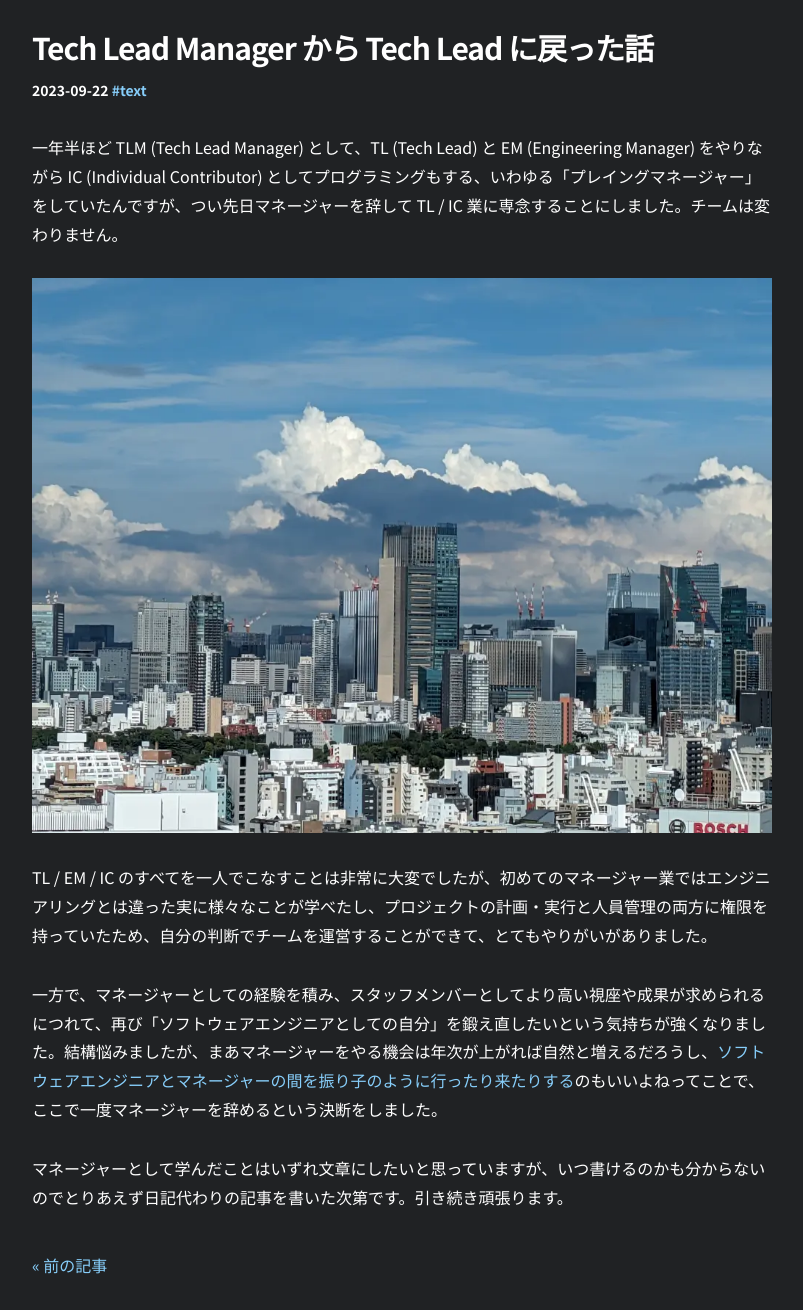
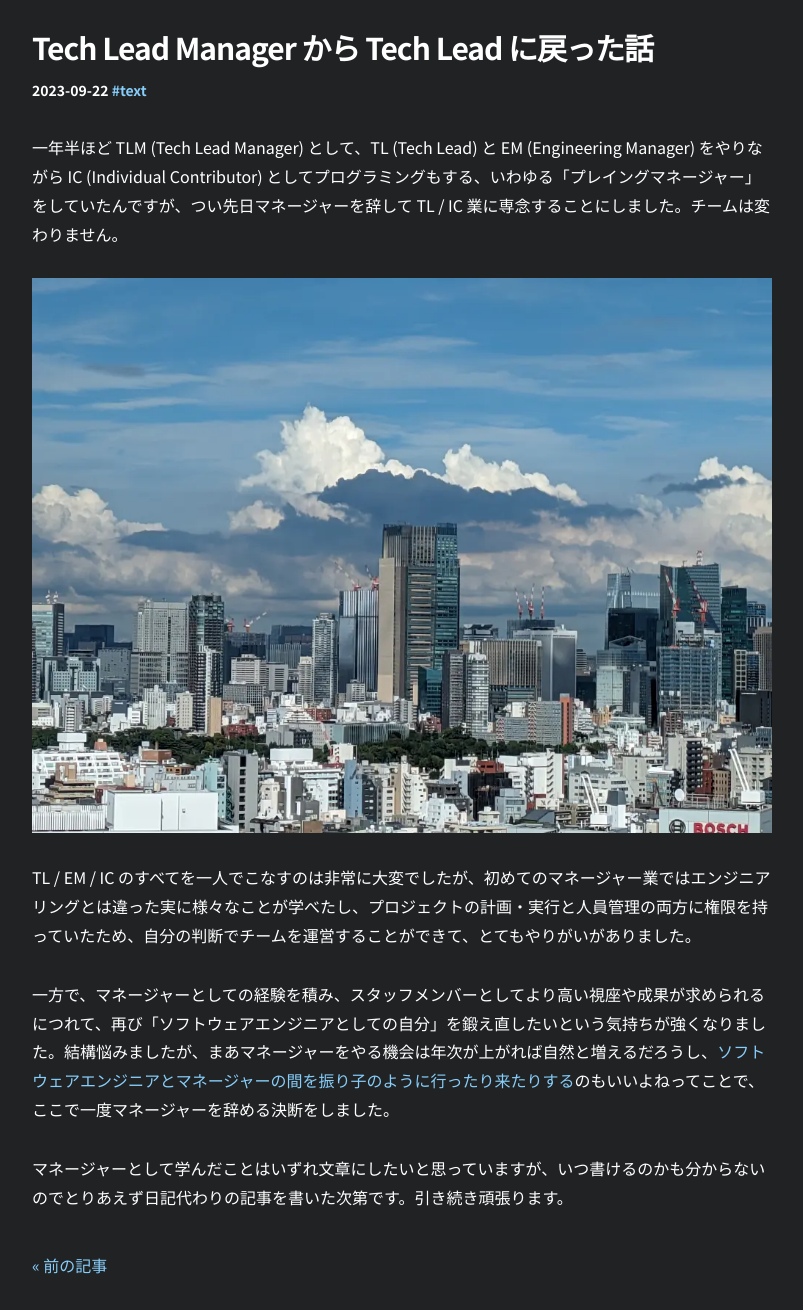
Before and after one commit to nhiroki/nhiroki.github.io, a Jekyll site: the page built from _posts/2023-09-21-tlm-to-tl.md, in a window 1280 px wide, cut to the strip 104-1414 px from the top of the page. Shown: the whole strip, without its empty margins (238-1041 px from the left). Built offline with Jekyll 4.4.1, drawn with Linux system fonts in a browser that asks for light colours.

Commit message:
Editorial fix

```diff
--- a/_posts/2023-09-21-tlm-to-tl.md
+++ b/_posts/2023-09-21-tlm-to-tl.md
@@ -10,8 +10,8 @@ image: /images/tlm-to-tl.webp
 
 ![表紙](/images/tlm-to-tl.webp)
 
-TL / EM / IC のすべてを一人でこなすことは非常に大変でしたが、初めてのマネージャー業ではエンジニアリングとは違った実に様々なことが学べたし、プロジェクトの計画・実行と人員管理の両方に権限を持っていたため、自分の判断でチームを運営することができて、とてもやりがいがありました。
+TL / EM / IC のすべてを一人でこなすのは非常に大変でしたが、初めてのマネージャー業ではエンジニアリングとは違った実に様々なことが学べたし、プロジェクトの計画・実行と人員管理の両方に権限を持っていたため、自分の判断でチームを運営することができて、とてもやりがいがありました。
 
-一方で、マネージャーとしての経験を積み、スタッフメンバーとしてより高い視座や成果が求められるにつれて、再び「ソフトウェアエンジニアとしての自分」を鍛え直したいという気持ちが強くなりました。結構悩みましたが、まあマネージャーをやる機会は年次が上がれば自然と増えるだろうし、[ソフトウェアエンジニアとマネージャーの間を振り子のように行ったり来たりする](https://charity.wtf/2017/05/11/the-engineer-manager-pendulum/)のもいいよねってことで、ここで一度マネージャーを辞めるという決断をしました。
+一方で、マネージャーとしての経験を積み、スタッフメンバーとしてより高い視座や成果が求められるにつれて、再び「ソフトウェアエンジニアとしての自分」を鍛え直したいという気持ちが強くなりました。結構悩みましたが、まあマネージャーをやる機会は年次が上がれば自然と増えるだろうし、[ソフトウェアエンジニアとマネージャーの間を振り子のように行ったり来たりする](https://charity.wtf/2017/05/11/the-engineer-manager-pendulum/)のもいいよねってことで、ここで一度マネージャーを辞める決断をしました。
 
 マネージャーとして学んだことはいずれ文章にしたいと思っていますが、いつ書けるのかも分からないのでとりあえず日記代わりの記事を書いた次第です。引き続き頑張ります。
```
